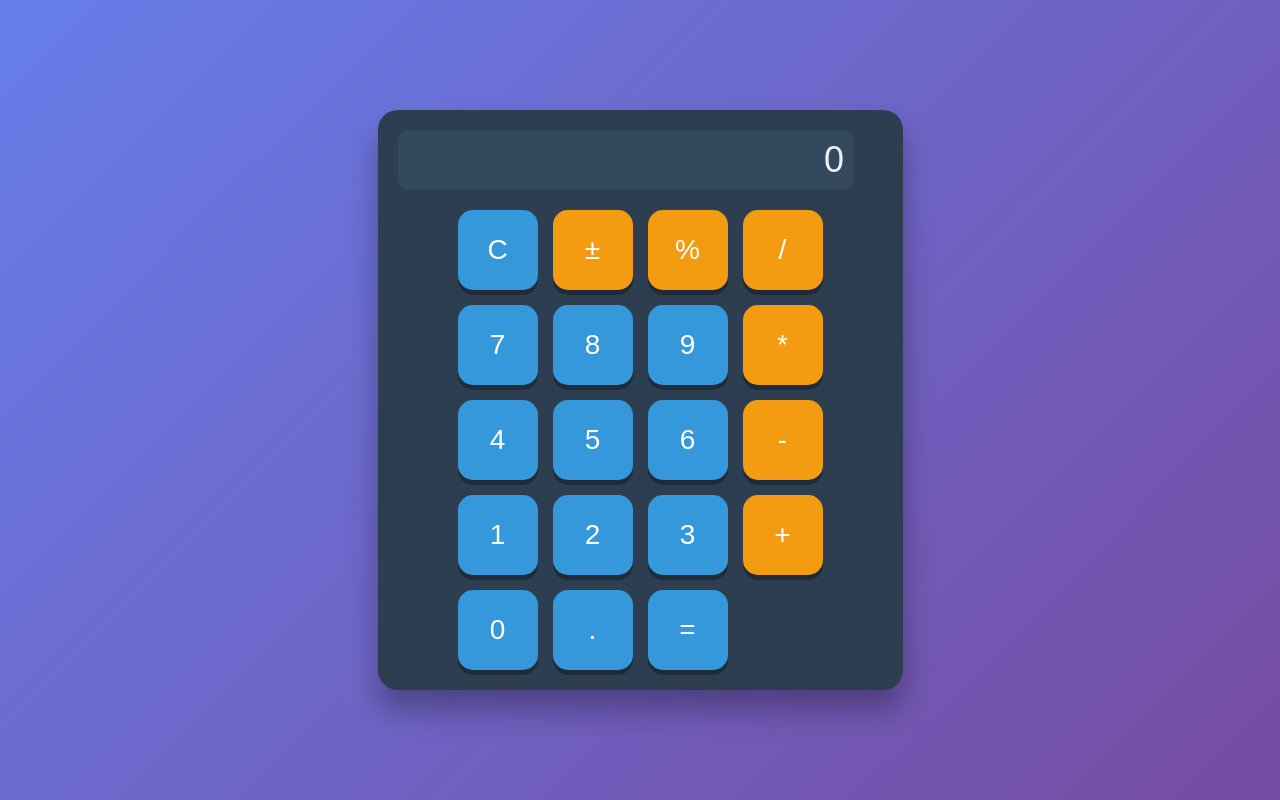
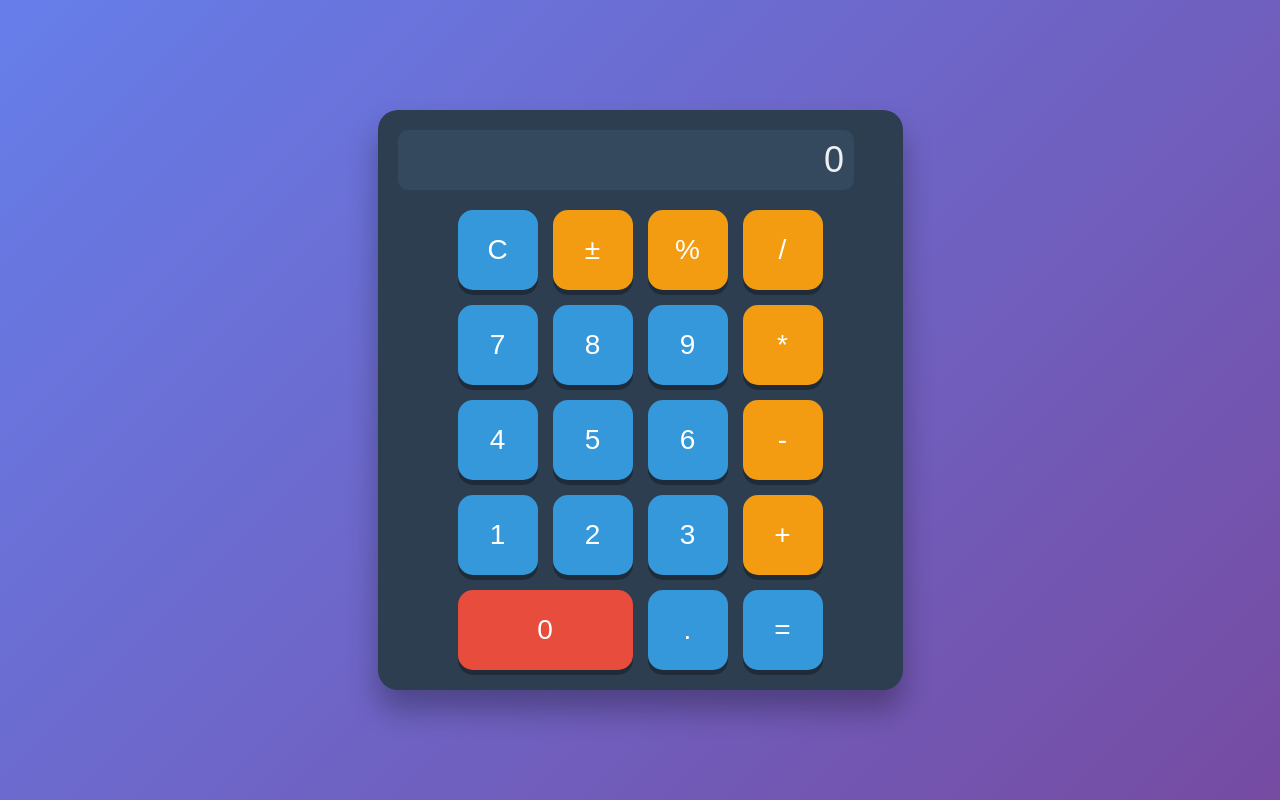
Before and after one commit to juanplara/simple-calculator, a plain HTML site: page index.html in a window 1280 px wide. Drawn offline with Linux system fonts and the light colour scheme.

Commit message:
Add styles to the zero button

```diff
--- a/css/styles.css
+++ b/css/styles.css
@@ -65,3 +65,9 @@ button:hover {
 button.function {
     background-color: #f39c12;
 }
+
+button.zero {
+    width: 100%;
+    background-color: #e74c3c;
+    grid-column: span 2;
+}
```
